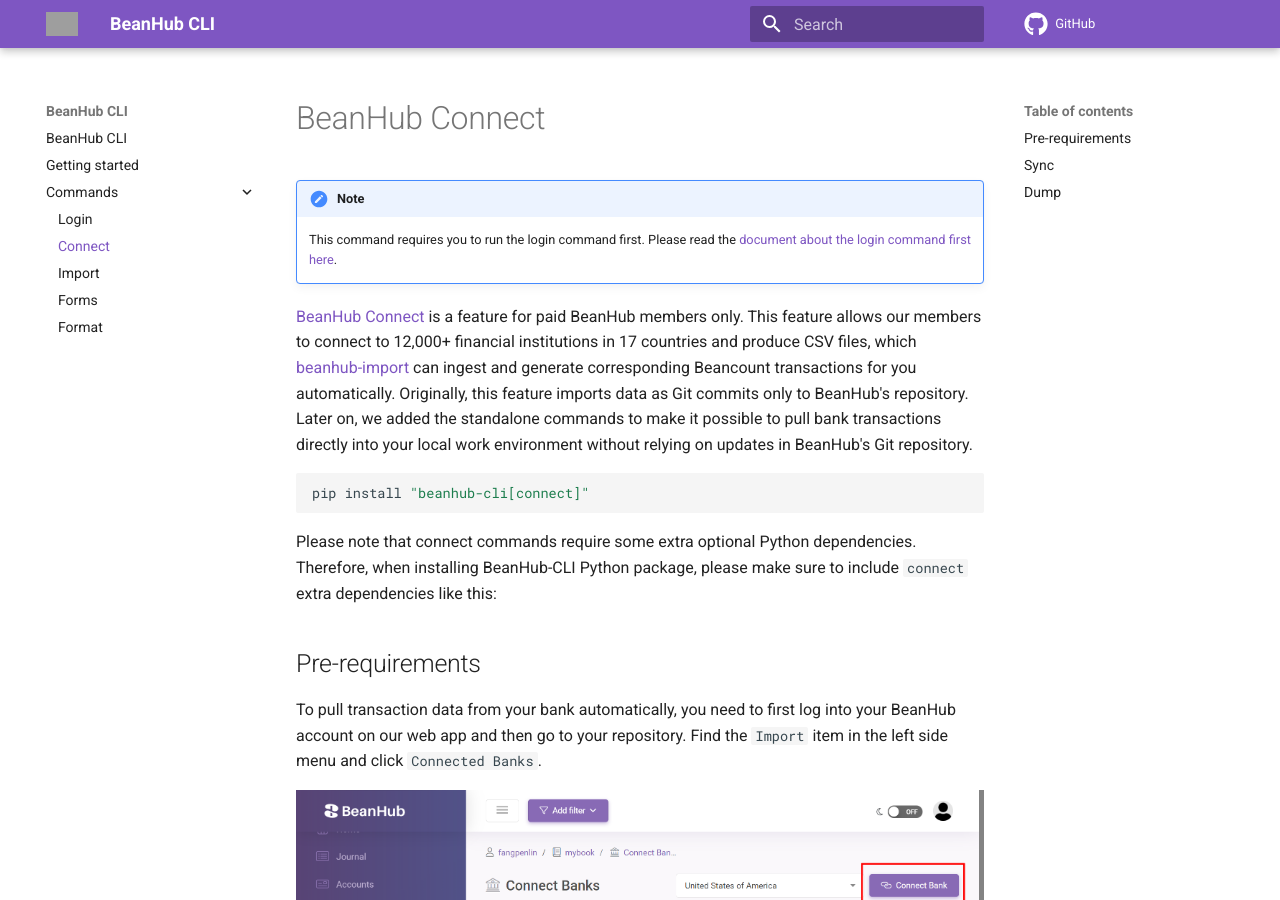
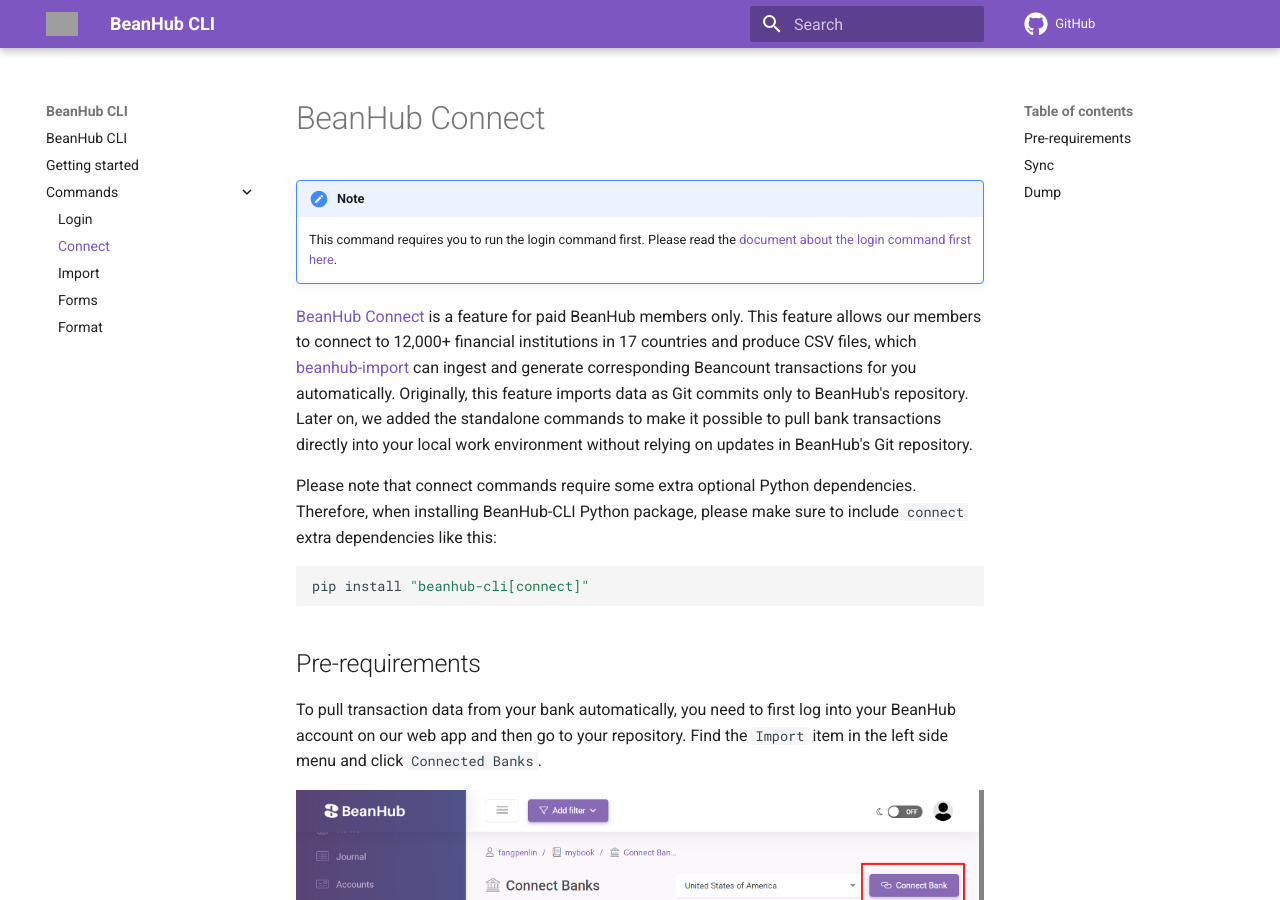
Before and after one commit to LaunchPlatform/beanhub-cli, an MkDocs documentation site: the page built from docs/docs/commands/connect.md, in a window 1280 px wide and 900 px high. Built offline with MkDocs 1.6.1 and Material for MkDocs 9.7.7, drawn with Linux system fonts in a browser that asks for light colours; comment, search, counter and statistics services are not loaded; grey boxes are pictures that could not be loaded.

Commit message:
Revert "Adjust doc"
This reverts commit 51ee4d76a548a0aa8246e117a8bd44da136da750.

````diff
--- a/docs/docs/commands/connect.md
+++ b/docs/docs/commands/connect.md
@@ -9,12 +9,12 @@
 Originally, this feature imports data as Git commits only to BeanHub's repository.
 Later on, we added the standalone commands to make it possible to pull bank transactions directly into your local work environment without relying on updates in BeanHub's Git repository.
 
+Please note that connect commands require some extra optional Python dependencies.
+Therefore, when installing BeanHub-CLI Python package, please make sure to include `connect` extra dependencies like this:
+
 ```bash
 pip install "beanhub-cli[connect]"
 ```
-
-Please note that connect commands require some extra optional Python dependencies.
-Therefore, when installing BeanHub-CLI Python package, please make sure to include `connect` extra dependencies like this:
 
 ## Pre-requirements
 
````
